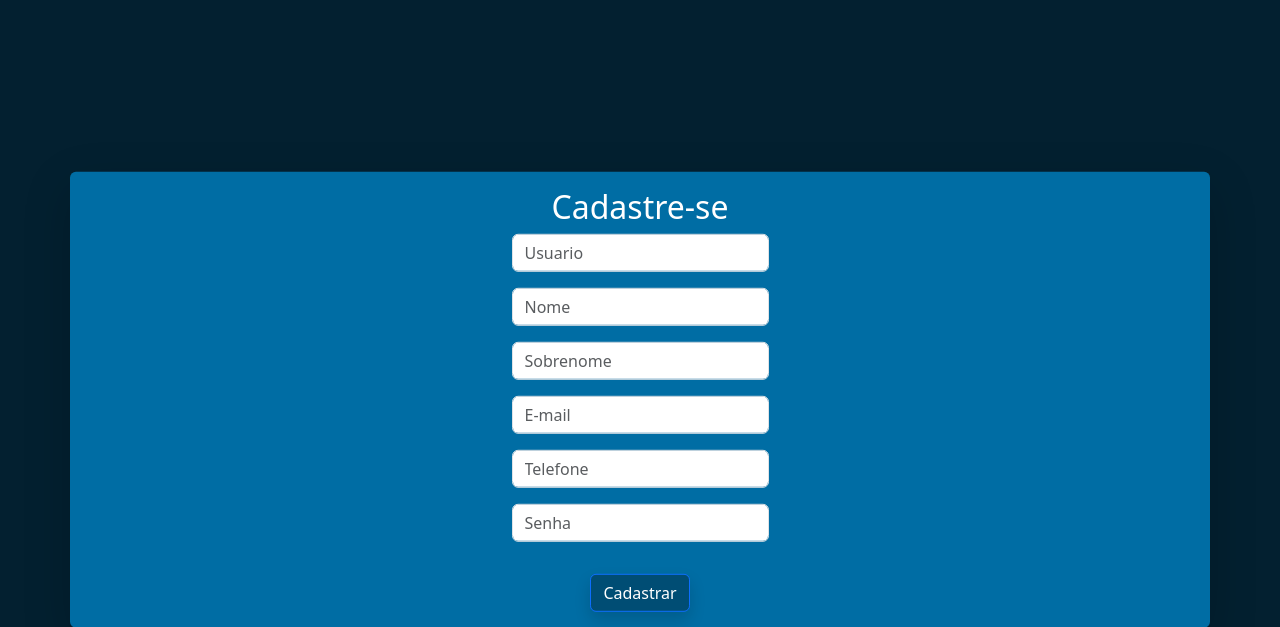
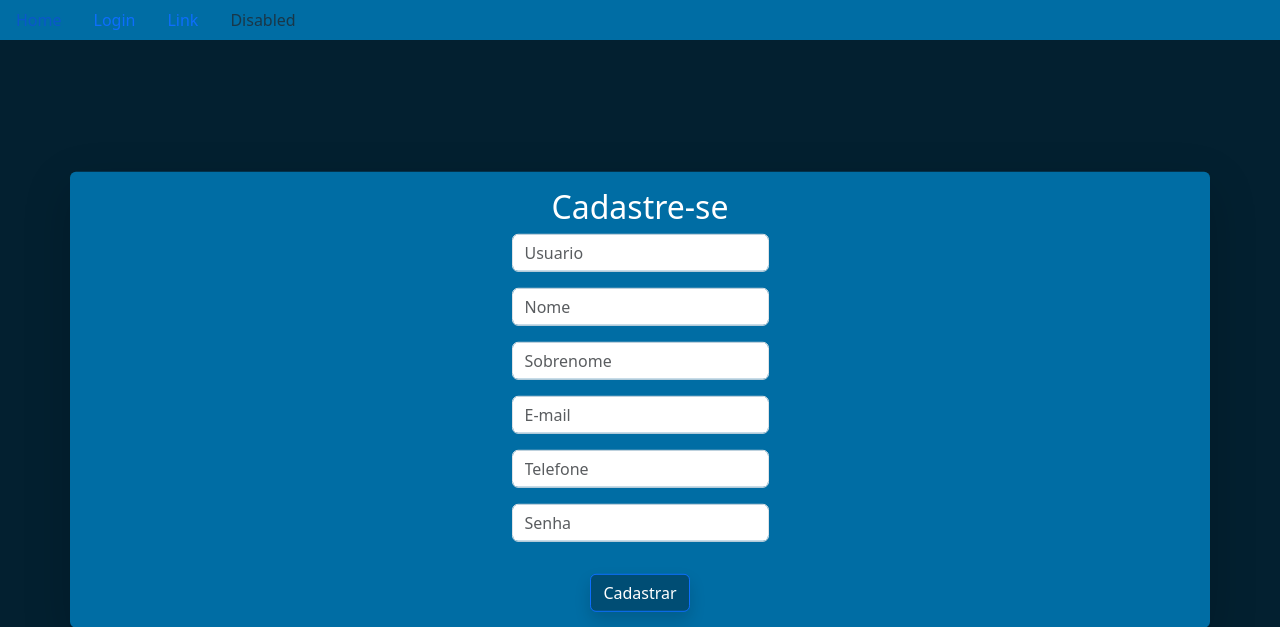
Before and after one commit to ArnaldoSJunior/Academia, a PHP site: page /Cadastro.php in a window 1280 px wide. Shown: the top 627 px of the page. Run offline with PHP 8.4, Linux system fonts and the light colour scheme.

Commit message:
adicionando barra de navegacao

```diff
--- a/Cadastro.php
+++ b/Cadastro.php
@@ -8,6 +8,20 @@
 </head>
 <body style="background-color: #032030;">
 
+<ul class="nav" style="background-color: #006DA4;" >
+  <li class="nav-item">
+    <a class="nav-link active" aria-current="page" href="index2.php">Home</a>
+  </li>
+  <li class="nav-item">
+    <a class="nav-link" href="login.php">Login</a>
+  </li>
+  <li class="nav-item">
+    <a class="nav-link" href="#">Link</a>
+  </li>
+  <li class="nav-item">
+    <a class="nav-link disabled" aria-disabled="true">Disabled</a>
+  </li>
+</ul>
 
 
 
```
Also changed, not shown: login.php (+19 -0 lines).
